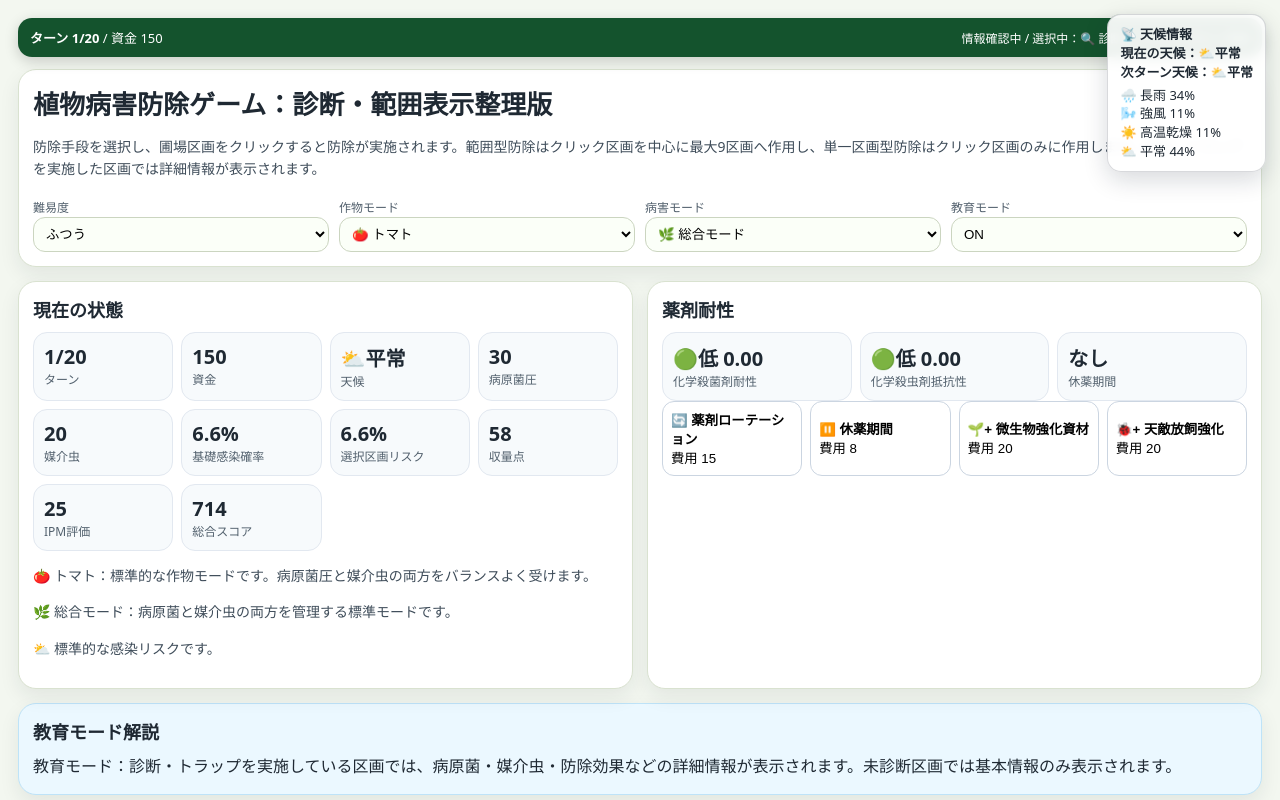
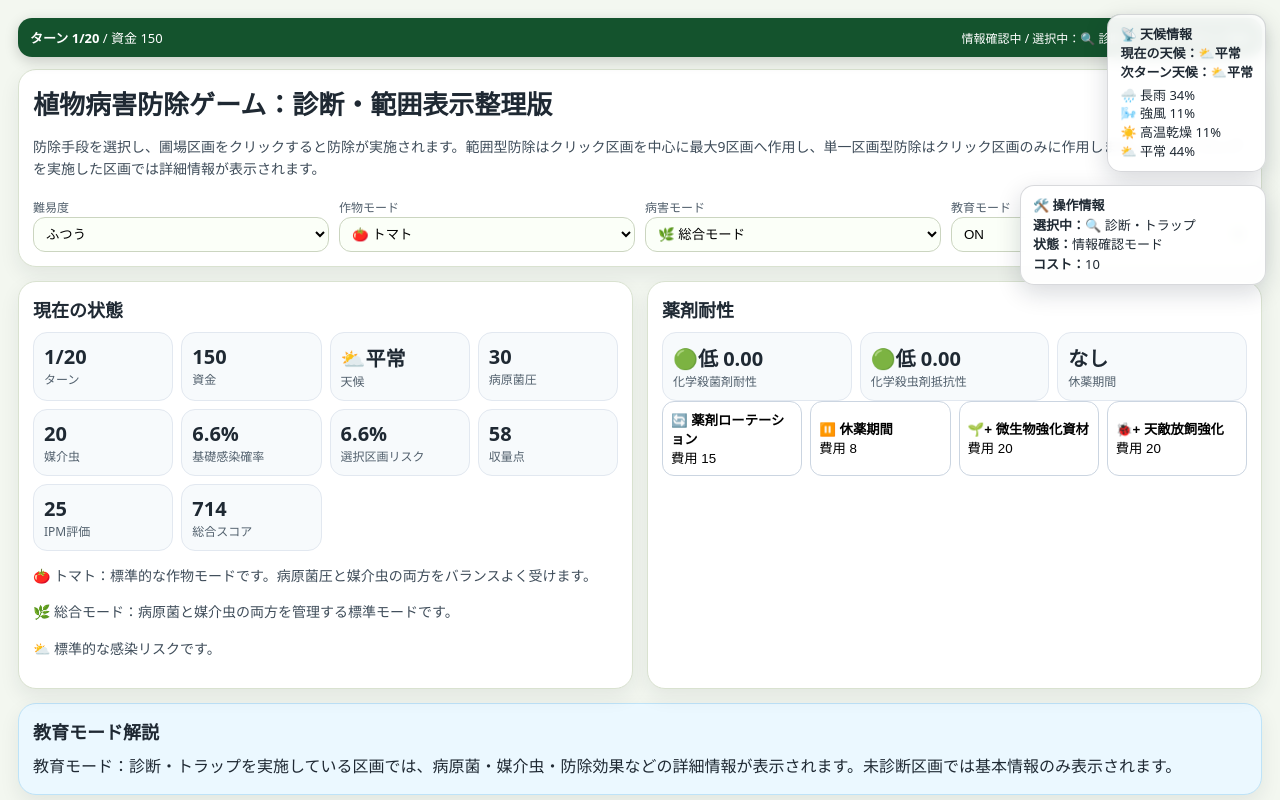
Before and after one commit to ftakashi-alpha/my-plant-game-mobile, a React (Vite) app: page / in a window 1280 px wide. Shown: the top 800 px of the page. Built offline with nearby package versions, Linux system fonts and the light colour scheme.

Commit message:
操作情報パネルと感染伝搬演出を追加

```diff
--- a/src/App.jsx
+++ b/src/App.jsx
@@ -1473,6 +1473,11 @@ if (newWeather.name === "強風") {
 
   const nextWeatherPreview = weatherFromKey(nextWeatherKey);
 
+  const toolMode =
+    interactionMode === "apply"
+      ? "防除実施モード"
+      : "情報確認モード";
+
   const vectorTraceFrom = vectorTrace
     ? getPlotCenterPercent(vectorTrace.fromId, plots.length)
     : null;
@@ -1502,6 +1507,14 @@ if (newWeather.name === "強風") {
         <div>☀️ 高温乾燥 {forecast.hot}%</div>
         <div>⛅ 平常 {forecast.normal}%</div>
       </div>
+
+	  <div className="tool-info-panel">
+        <div><b>🛠️ 操作情報</b></div>
+        <div><b>選択中：</b>{tool.mark} {tool.name}</div>
+        <div><b>状態：</b>{toolMode}</div>
+        <div><b>コスト：</b>{tool.cost}</div>
+      </div>
+
       {showVectorFly && <div className="vector-fly">{vectorFlyIcon}</div>}
       {React.createElement("style", null, `
         /* mobile-bottom-tabs-safe-css */
--- a/src/style.css
+++ b/src/style.css
@@ -418,3 +418,33 @@ body {
     text-align: center;
   }
 }
+.tool-info-panel {
+  position: fixed;
+  right: 14px;
+  top: 185px;
+  z-index: 1001;
+
+  width: 220px;
+
+  background: rgba(255,255,255,0.92);
+  border: 1px solid rgba(15,23,42,0.16);
+  border-radius: 14px;
+
+  padding: 10px 12px;
+
+  font-size: 13px;
+  line-height: 1.5;
+  color: #1f2933;
+
+  box-shadow: 0 8px 24px rgba(15,23,42,0.16);
+  backdrop-filter: blur(6px);
+}
+
+@media (max-width: 700px) {
+  .tool-info-panel {
+    right: 8px;
+    top: 170px;
+    width: 180px;
+    font-size: 11px;
+  }
+}
```
